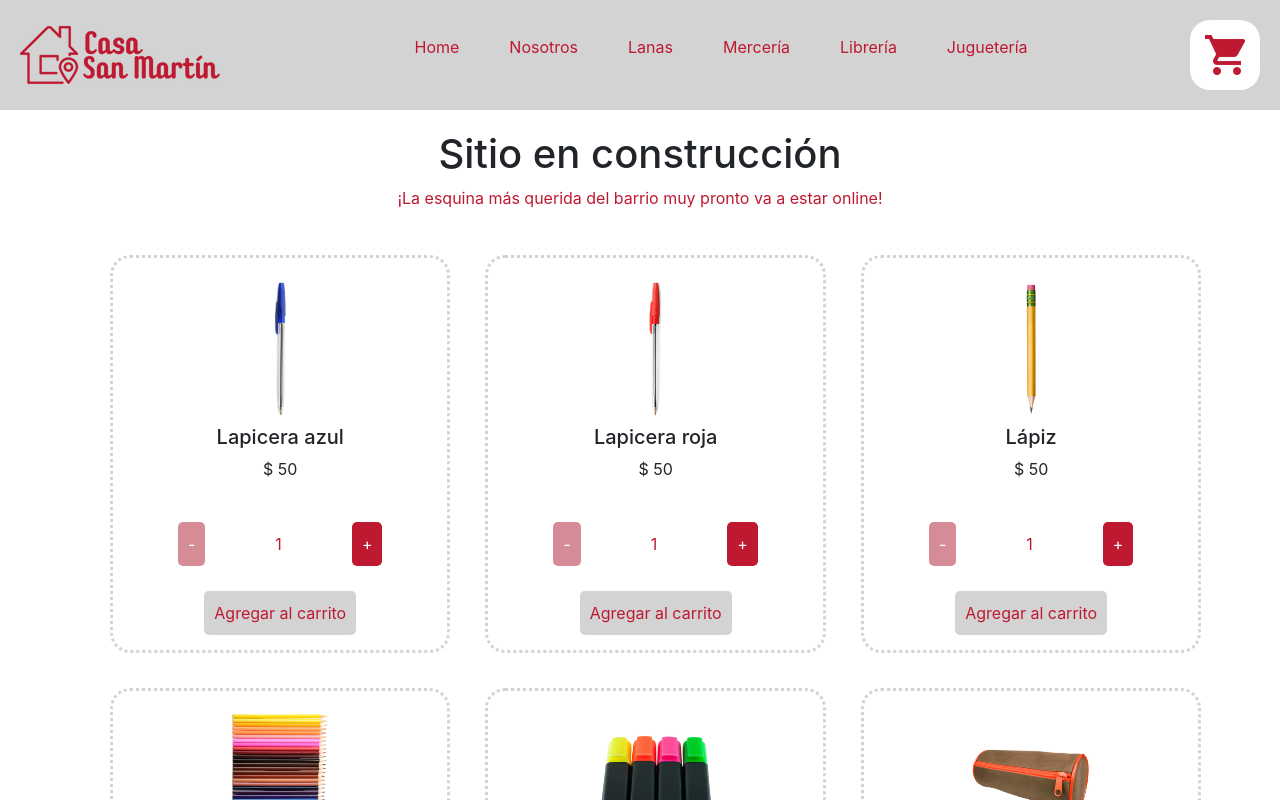
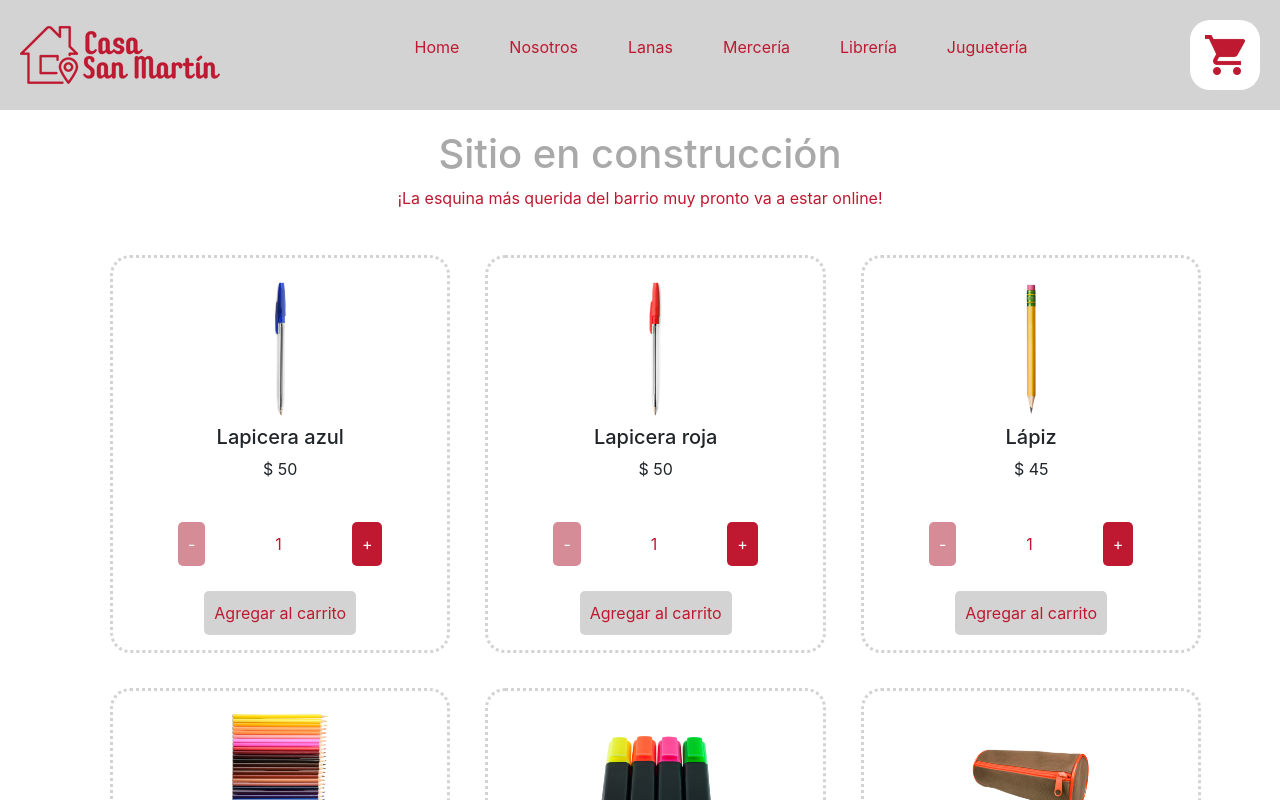
Before and after one commit to romidenardi/casa-san-martin, a React (Create React App) app: page / in a window 1280 px wide. Shown: the top 800 px of the page. Built offline with nearby package versions, Linux system fonts and the light colour scheme.

Commit message:
Ajustes según after 26-10

```diff
--- /dev/null
+++ b/src/components/Item/Item.css
@@ -0,0 +1,11 @@
+.product-card {
+    margin:10px;
+    padding:15px;
+    border-radius:20px;
+    border-style:dotted;
+    border-color:lightgray;
+}
+
+.product-img {
+    width:50%;
+}
--- a/src/components/Item/Item.jsx
+++ b/src/components/Item/Item.jsx
@@ -1,17 +1,17 @@
+import ItemCount from '../ItemCount/ItemCount';
+import './Item.css';
 
-const cataloge = [
-    { id:"0001", title:"Lapicera azul", price:50, pictureUrl:"assets/lapicera-azul.png", stock:5 },
-    { id:"0002", title:"Lapicera roja", price:50, pictureUrl:"assets/lapicera-roja.png", stock:8 },
-    { id:"0003", title:"Lápiz", price:50, pictureUrl:"assets/lapiz.png", stock:10 },
-    { id:"0004", title:"Caja de 36 colores", price:50, pictureUrl:"assets/caja-36-colores.png", stock:7 },
-    { id:"0005", title:"Set de 4 resaltadores", price:50, pictureUrl:"assets/set-4-resaltadores.png", stock:6 },
-    { id:"0006", title:"Canopla marrón y naranja", price:50, pictureUrl:"assets/canopla-marron-naranja.png", stock:9 },
-];
+const Item = ({prod}) => {
 
-const Item = new Promise((resolve, reject) =>{
-    setTimeout(() =>{
-        resolve(cataloge)
-    }, 2000)
-})
+    return (
+            <div className="product-card" >
+                <img className="product-img" src={prod.pictureUrl} alt={prod.title}/>
+                <h5 className="product-title">{prod.title}</h5>
+                <p className="product-price">$ {prod.price}</p>
+                <ItemCount initial={1} stock={prod.stock}/>
+            </div>
+
+    )
+}
 
 export default Item
--- a/src/components/ItemCount/ItemCount.jsx
+++ b/src/components/ItemCount/ItemCount.jsx
@@ -1,5 +1,5 @@
+import {useState} from 'react';
 import './ItemCount.css';
-import {useState} from 'react';
 
 const ItemCount = ({initial, stock}) =>{
 
--- a/src/components/ItemList/ItemList.css
+++ b/src/components/ItemList/ItemList.css
@@ -5,15 +5,3 @@
     margin-top:25px;
     padding:10px;
 }
-
-.product-card {
-    margin:10px;
-    padding:15px;
-    border-radius:20px;
-    border-style:dotted;
-    border-color:lightgray;
-}
-
-.product-img {
-    width:50%;
-}
--- a/src/components/ItemList/ItemList.jsx
+++ b/src/components/ItemList/ItemList.jsx
@@ -1,27 +1,11 @@
+import Item from "../Item/Item";
 import './ItemList.css';
-import Item from "../Item/Item";
-import ItemCount from '../ItemCount/ItemCount';
-import {useEffect, useState} from 'react';
 
-
-const ItemList = () => {
-    const [product, setProduct] = useState([])
-
-    useEffect(() => {
-        Item
-        .then(response => {
-            setProduct(response)
-        })
-    },[])
+const ItemList = ({product}) => {
 
     return (
         <div className="product-container">
-            {product.map(prod => <div className="product-card" key={prod.id}>
-                                    <img className="product-img" src={prod.pictureUrl} alt={prod.title}/>
-                                    <h5 className="product-title">{prod.title}</h5>
-                                    <p className="product-price">$ {prod.price}</p>
-                                    <ItemCount initial={1} stock={prod.stock}/>
-                                </div>
+            {product.map(prod => <Item key={prod.id} prod={prod}/>
             )}
         </div>
     )
--- a/src/components/ItemListContainer/ItemListContainer.css
+++ b/src/components/ItemListContainer/ItemListContainer.css
@@ -2,7 +2,7 @@
     padding:20px;
 }
 
-.tittle {
+.title {
     color:darkgray;
 }
 
--- a/src/components/ItemListContainer/ItemListContainer.jsx
+++ b/src/components/ItemListContainer/ItemListContainer.jsx
@@ -1,13 +1,26 @@
+import {useEffect, useState} from 'react';
+import GetFetch from '../../services/GetFetch';
+import ItemList from '../ItemList/ItemList';
 import './ItemListContainer.css';
-import ItemList from '../ItemList/ItemList';
 
 const ItemListContainer = () => {
+
+    const [product, setProduct] = useState([])
+
+    useEffect(() => {
+        GetFetch
+        .then(response => {
+            setProduct(response)
+        })
+        .catch (error => console.log(error))
+    },[])
+
     return (
-        <div className="container">
-            <h1 className ="title">Sitio en construcción</h1>
-            <p className ="copy">¡La esquina más querida del barrio muy pronto va a estar online!</p>
-            <ItemList/>
-        </div>
+            <div className="container">
+                <h1 className ="title">Sitio en construcción</h1>
+                <p className ="copy">¡La esquina más querida del barrio muy pronto va a estar online!</p>
+                <ItemList product={product}/>
+            </div>
     )
 }
 
--- a/src/components/NavBar/NavBar.jsx
+++ b/src/components/NavBar/NavBar.jsx
@@ -1,5 +1,5 @@
+import CartWidget from '../CartWidget/CartWidget';
 import './NavBar.css';
-import CartWidget from '../CartWidget/CartWidget';
 
 const NavBar = () => {
     return (
--- /dev/null
+++ b/src/services/GetFetch.jsx
@@ -0,0 +1,16 @@
+const cataloge = [
+    { id:"0001", title:"Lapicera azul", price:50, pictureUrl:"assets/lapicera-azul.png", stock:5 },
+    { id:"0002", title:"Lapicera roja", price:50, pictureUrl:"assets/lapicera-roja.png", stock:8 },
+    { id:"0003", title:"Lápiz", price:45, pictureUrl:"assets/lapiz.png", stock:10 },
+    { id:"0004", title:"Caja de 36 colores", price:450, pictureUrl:"assets/caja-36-colores.png", stock:7 },
+    { id:"0005", title:"Set de 4 resaltadores", price:230, pictureUrl:"assets/set-4-resaltadores.png", stock:6 },
+    { id:"0006", title:"Canopla marrón y naranja", price:310, pictureUrl:"assets/canopla-marron-naranja.png", stock:9 },
+];
+
+const GetFetch = new Promise((resolve, reject) =>{
+    setTimeout(() =>{
+        resolve(cataloge)
+    }, 2000)
+})
+
+export default GetFetch
```
